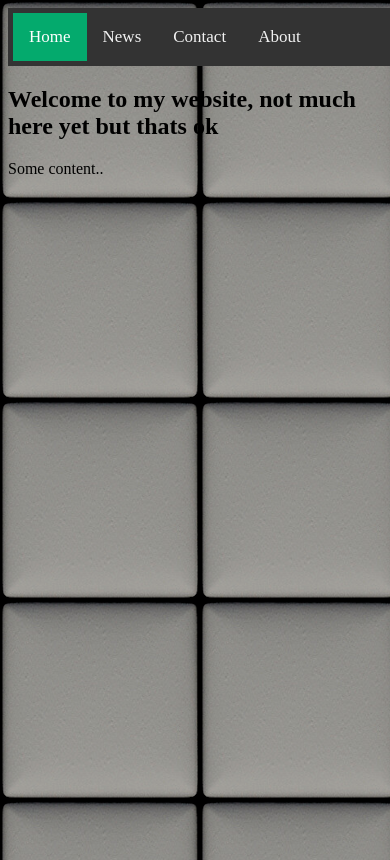
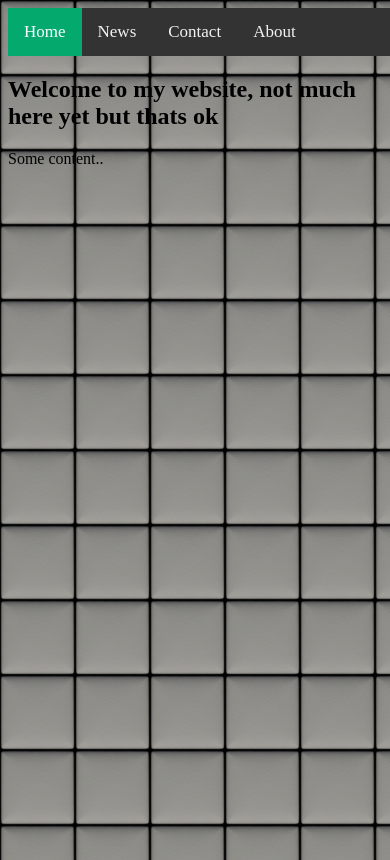
Before and after one commit to anonymous14386/rubberroomwithrats, a plain HTML site: page index.html in a window 390 px wide. Drawn offline with Linux system fonts and the light colour scheme; files whose address does not match are found by name.

Commit message:
modified:   styles/style.css

```diff
--- a/styles/style.css
+++ b/styles/style.css
@@ -6,10 +6,10 @@ body {
     background-repeat: repeat-x repeat-y;
 }
 
-@media (max-width) {
+@media (max-width: 1000px) {
     body{
         background: url('images/block.png');
-        background-size: 100px;
+        background-size: 75px;
         background-repeat: repeat-x repeat-y;
     }
 
@@ -18,7 +18,6 @@ body {
 .topnav {
     overflow: hidden;
     background-color: #333;
-    padding: 5px 5px;
 }
 
 .topnav a {
```
